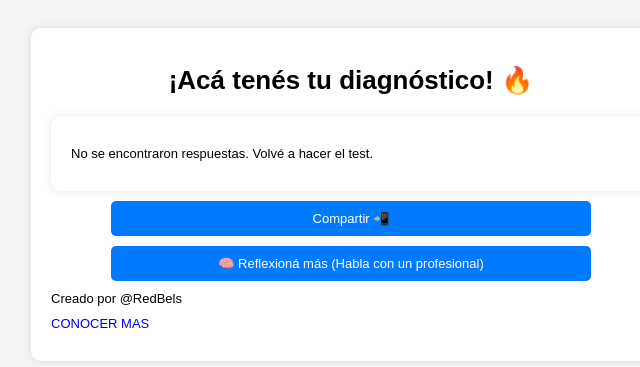
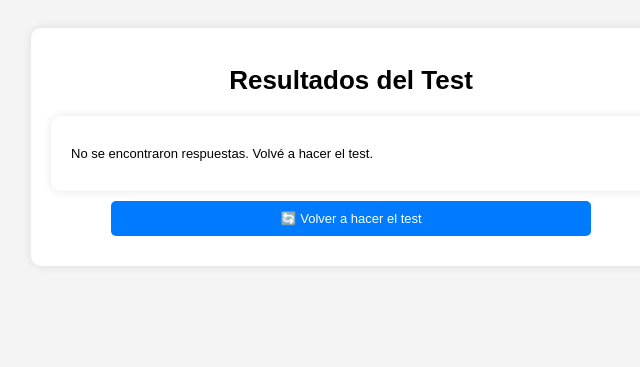
Before and after one commit to redbels/flask-testconexiones, a Flask app: page /resultados in a window 1280 px wide. Shown: the top 367 px of the page, without its empty margins (289-929 px from the left). Run offline with Flask 3, Linux system fonts and the light colour scheme.

Commit message:
resultados.html

```diff
--- a/templates/resultados.html
+++ b/templates/resultados.html
@@ -3,33 +3,22 @@
 <head>
   <meta charset="UTF-8">
   <meta name="viewport" content="width=device-width, initial-scale=1.0">
-  <title>Tu Resultado - Test de Conexiones</title>
-  <link rel="stylesheet" href="styles.css">
+  <title>Resultados del Test</title>
+  <link rel="stylesheet" href="{{ url_for('static', filename='styles.css') }}">
 </head>
 <body>
   <div class="container">
-    <h1>¡Acá tenés tu diagnóstico! 🔥</h1>
-    <!-- Contenedor para mostrar los resultados dinámicamente -->
-    <div id="result-container"></div>
+    <h1>Resultados del Test</h1>
 
-    <!-- CTA - Compartir y otras opciones -->
-    <div class="cta-buttons">
-      <!-- Botón para compartir vía WhatsApp -->
-      <button id="share" onclick="shareResult()">Compartir 📲</button>
-      <!-- Botón para hablar con un profesional, iniciando con el emoji del cerebro -->
-      <button id="consult" onclick="location.href='psicologos.html'">🧠 Reflexioná más (Habla con un profesional)</button>
+    <!-- Contenedor donde se mostrarán los resultados -->
+    <div id="result-container">
+      <p>Cargando resultados...</p>
     </div>
 
-    <p class="signature">Creado por @RedBels</p>
-    <p class="signature"><a href="conocer-mas.html">CONOCER MAS</a></p>
+    <!-- Botón para reiniciar el test -->
+    <button id="restart-button">🔄 Volver a hacer el test</button>
   </div>
 
-  <script src="resultados.js"></script>
-  <script>
-    function shareResult() {
-      const message = encodeURIComponent("Hace el test y compartamos traumas jaja. Mira este test: " + window.location.href);
-      window.open("https://api.whatsapp.com/send?text=" + message, "_blank");
-    }
-  </script>
+  <script src="{{ url_for('static', filename='resultados.js') }}"></script>
 </body>
 </html>
```
